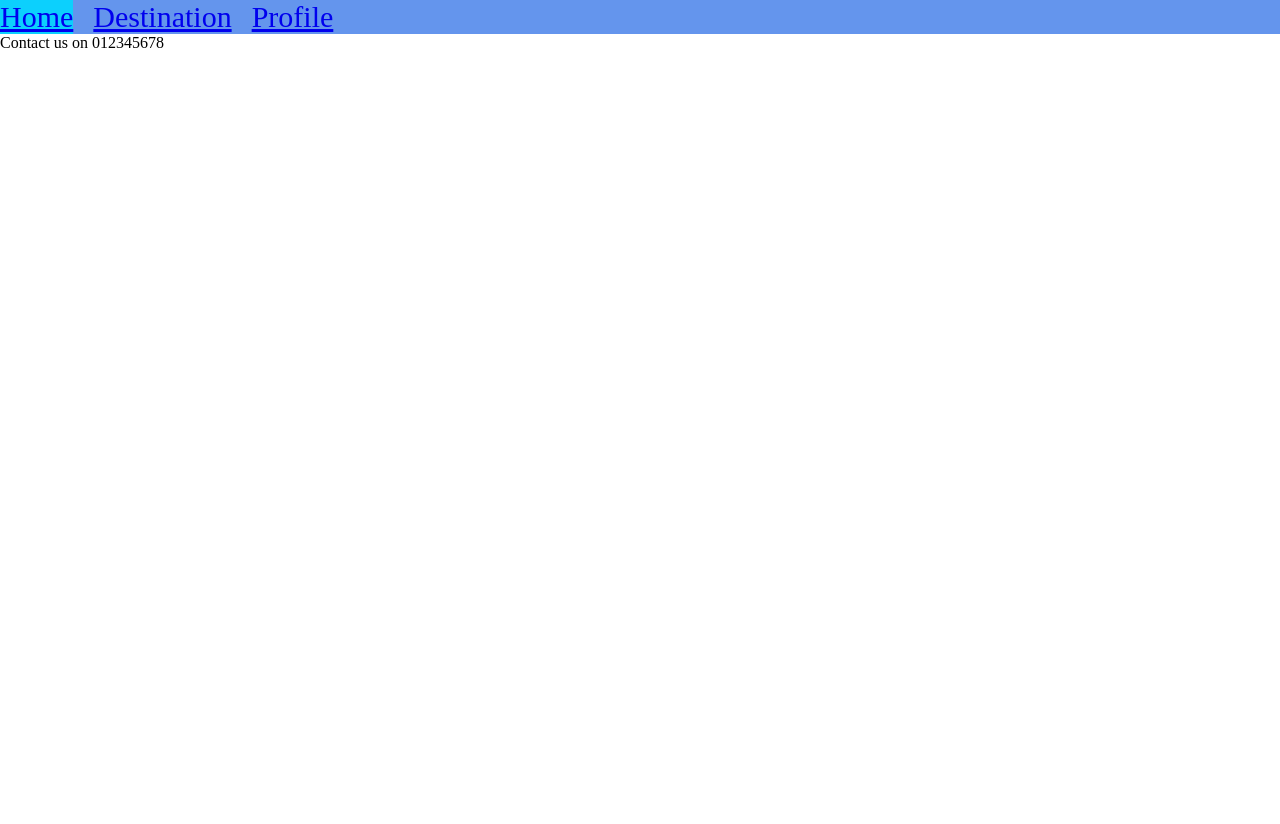
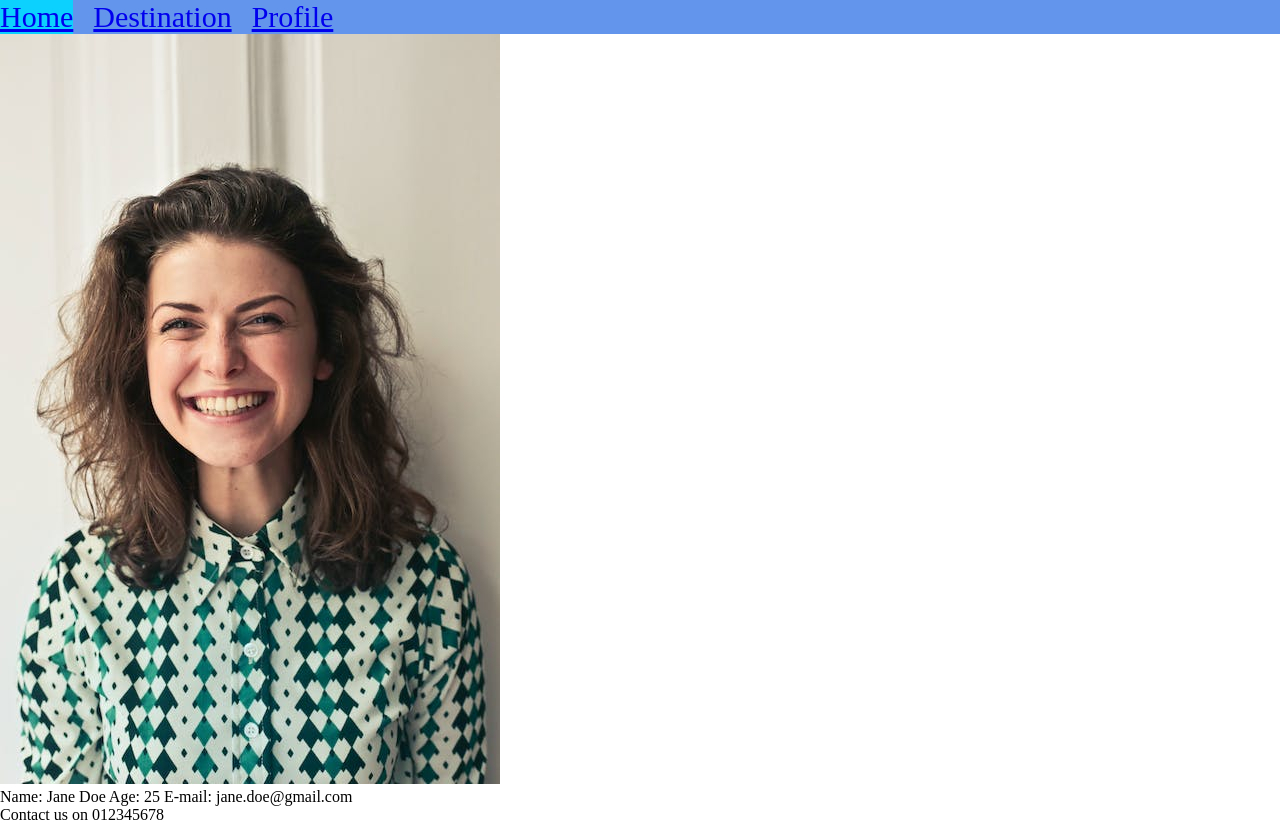
Before and after one commit to HanadiHosri/travel-destination-guide, a plain HTML site: page pages/profile.html in a window 1280 px wide. Before the commit the page ends 800 px from the top, so only its background shows below. Drawn offline with Linux system fonts and the light colour scheme.

Commit message:
adding profile info

```diff
--- a/pages/profile.html
+++ b/pages/profile.html
@@ -16,6 +16,21 @@
 
         </nav>
     </header>
+
+    <div>
+        <div>
+            <img src="../images/jane-doe.jpeg" alt="profile picture" />
+        </div>
+        <div>
+            <p>
+                Name: Jane Doe
+                Age: 25
+                E-mail: jane.doe@gmail.com
+
+            </p>
+        </div>
+
+    </div>
 
 
 
```
